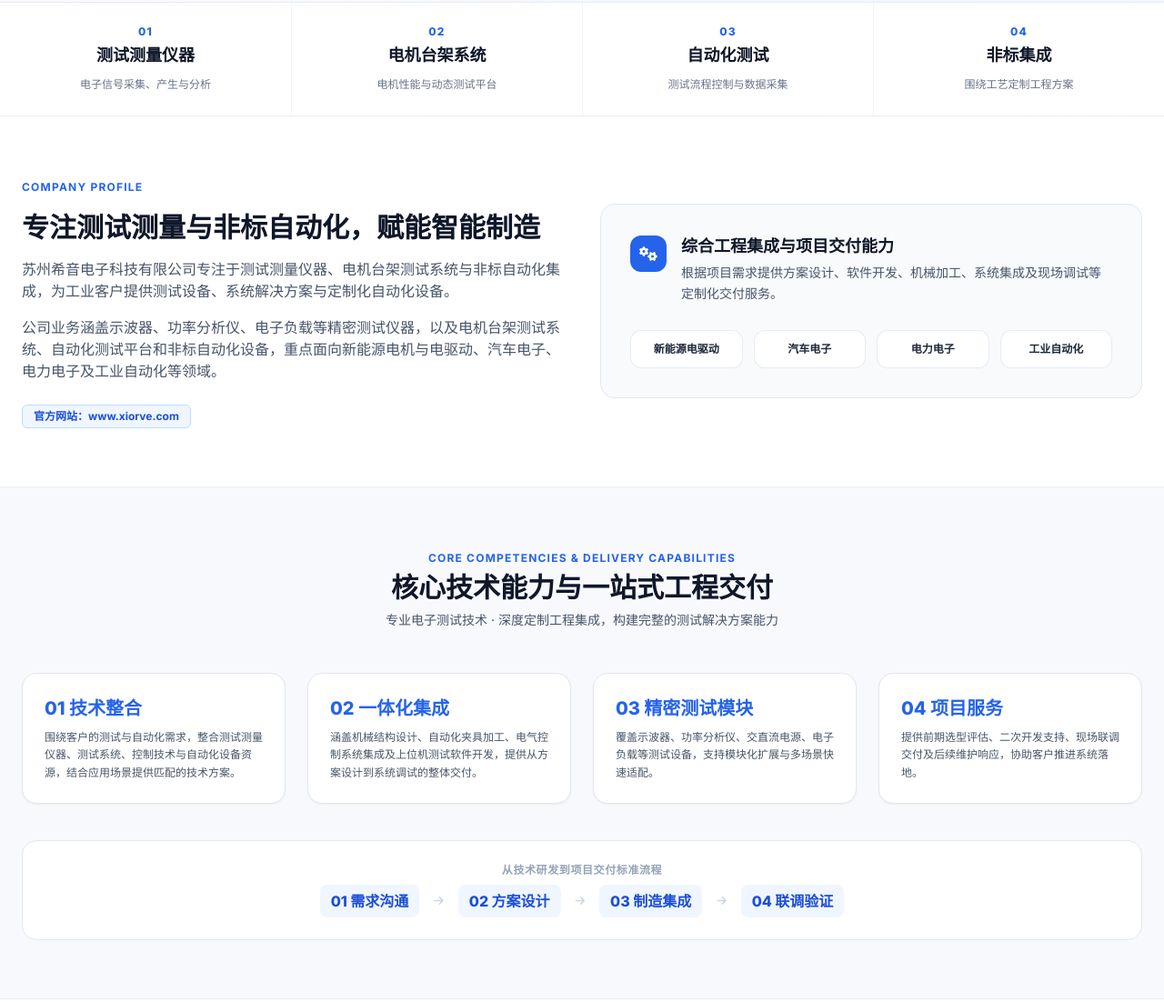
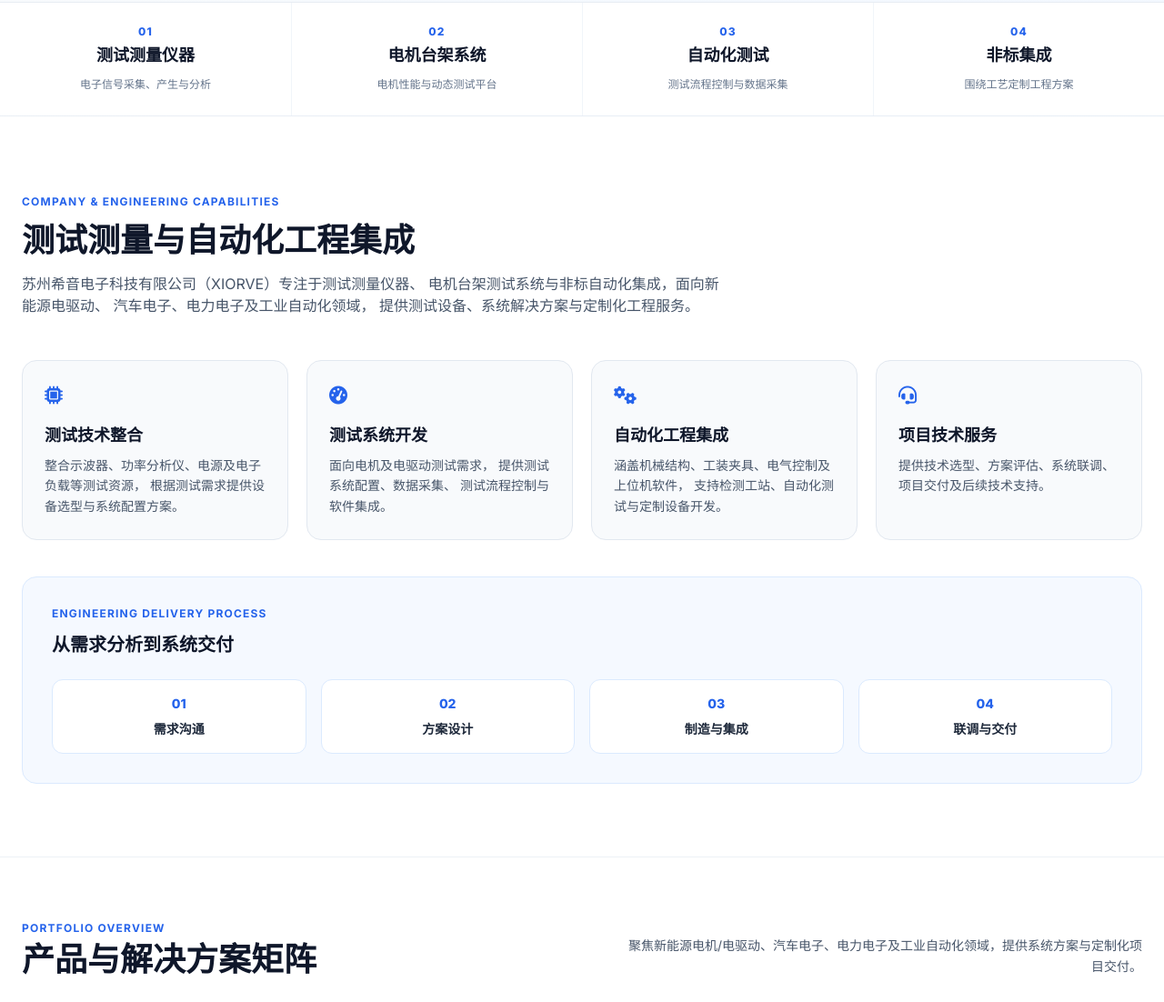
Before and after one commit to valenxiorve-boop/cn.xiorve.com, a plain HTML site: page index.html in a window 1280 px wide. Shown: the part 713-1815 px from the top of the page at 91% size. Drawn offline with nearby package versions, Linux system fonts and the light colour scheme.

Commit message:
Update index.html

```diff
--- a/index.html
+++ b/index.html
@@ -55,8 +55,7 @@
             <!-- 导航链接 -->
             <div class="hidden lg:flex items-center gap-x-5 text-sm font-semibold text-slate-600">
                 <a href="#home" onclick="navigateTo('home')" class="nav-link">首页</a>
-                <a href="#about" onclick="navigateTo('about')" class="nav-link">公司简介</a>
-                <a href="#competencies" onclick="navigateTo('competencies')" class="nav-link">核心能力</a>
+                <a href="#about" onclick="navigateTo('about')" class="nav-link">公司与能力</a>
                 <a href="#products" onclick="navigateTo('products')" class="nav-link">产品矩阵</a>
                 <a href="#motor-test" onclick="navigateTo('motor-test')" class="nav-link">电机台架系统</a>
                 <a href="#automation" onclick="navigateTo('automation')" class="nav-link">非标自动化</a>
@@ -80,8 +79,7 @@
         <div id="mobile-menu" class="hidden lg:hidden bg-white border-b border-slate-200 shadow-lg">
             <div class="px-6 py-4 flex flex-col gap-y-3 font-medium text-slate-700 text-sm">
                 <a href="#home" onclick="navigateTo('home')" class="py-1">首页</a>
-                <a href="#about" onclick="navigateTo('about')" class="py-1">公司简介</a>
-                <a href="#competencies" onclick="navigateTo('competencies')" class="py-1">核心能力</a>
+                <a href="#about" onclick="navigateTo('about')" class="py-1">公司与能力</a>
                 <a href="#products" onclick="navigateTo('products')" class="py-1">产品矩阵</a>
                 <a href="#motor-test" onclick="navigateTo('motor-test')" class="py-1">电机台架系统</a>
                 <a href="#automation" onclick="navigateTo('automation')" class="py-1">非标自动化</a>
@@ -164,111 +162,117 @@
         </div>
     </section>
 
-    <!-- 公司简介 -->
-    <section id="about" class="py-14 md:py-16 bg-white border-b border-slate-200/60">
+
+<!-- 公司与技术能力 -->
+<section id="about" class="py-16 md:py-20 bg-white border-b border-slate-200/60">
     <div class="max-w-7xl mx-auto px-6">
-            <div class="grid grid-cols-1 lg:grid-cols-12 gap-10 items-center">
-                <div class="lg:col-span-6 space-y-4">
-                    <span class="text-xs font-bold text-blue-600 uppercase tracking-widest">COMPANY PROFILE</span>
-                    <h2 class="text-3xl font-extrabold text-slate-900">
-                        专注测试测量与非标自动化，赋能智能制造
+
+        <!-- 标题 -->
+        <div class="max-w-3xl mb-12">
+            <span class="text-xs font-bold text-blue-600 uppercase tracking-widest">
+                COMPANY & ENGINEERING CAPABILITIES
+            </span>
+            <h2 class="text-3xl md:text-4xl font-extrabold text-slate-900 mt-3">
+                测试测量与自动化工程集成
             </h2>
-                    <p class="text-slate-600 text-sm md:text-base leading-relaxed">
-                        苏州希音电子科技有限公司专注于测试测量仪器、电机台架测试系统与非标自动化集成，为工业客户提供测试设备、系统解决方案与定制化自动化设备。
-                    </p>
-                    <p class="text-slate-600 text-sm md:text-base leading-relaxed">
-                        公司业务涵盖示波器、功率分析仪、电子负载等精密测试仪器，以及电机台架测试系统、自动化测试平台和非标自动化设备，重点面向新能源电机与电驱动、汽车电子、电力电子及工业自动化等领域。
-                    </p>
-                    <div class="pt-2">
-                        <span class="inline-block bg-blue-50 text-blue-700 px-3 py-1 rounded-md text-xs font-bold border border-blue-200">
-                            官方网站：www.xiorve.com
-                        </span>
-                    </div>
-                </div>
-                <div class="lg:col-span-6">
-                    <div class="bg-slate-50 rounded-2xl p-6 md:p-8 border border-slate-200 space-y-5">
-                        <div class="flex items-start gap-4">
-                            <div class="w-10 h-10 rounded-xl bg-blue-600 text-white flex items-center justify-center shrink-0 mt-0.5">
-                                <i class="fas fa-cogs"></i>
-                            </div>
-                            <div>
-                                <h3 class="text-lg font-bold text-slate-900">综合工程集成与项目交付能力</h3>
-                                <p class="text-sm text-slate-600 mt-1 leading-relaxed">
-                                    根据项目需求提供方案设计、软件开发、机械加工、系统集成及现场调试等定制化交付服务。
+            <p class="text-slate-600 text-sm md:text-base leading-relaxed mt-4">
+                苏州希音电子科技有限公司（XIORVE）专注于测试测量仪器、
+                电机台架测试系统与非标自动化集成，面向新能源电驱动、
+                汽车电子、电力电子及工业自动化领域，
+        提供测试设备、系统解决方案与定制化工程服务。
             </p>
         </div>
+
+        <!-- 四大核心能力 -->
+        <div class="grid grid-cols-1 md:grid-cols-2 lg:grid-cols-4 gap-5">
+
+            <div class="bg-slate-50 p-6 rounded-2xl border border-slate-200">
+                <div class="text-blue-600 text-xl mb-4">
+                    <i class="fas fa-microchip"></i>
                 </div>
-                        <div class="grid grid-cols-2 sm:grid-cols-4 gap-3 pt-2">
-                            <div class="bg-white p-3 rounded-xl border border-slate-200/80 text-center">
-                                <div class="text-xs font-bold text-slate-800">新能源电驱动</div>
+                <h3 class="text-lg font-bold text-slate-900 mb-2">
+                    测试技术整合
+                </h3>
+                <p class="text-sm text-slate-600 leading-relaxed">
+                    整合示波器、功率分析仪、电源及电子负载等测试资源，
+                    根据测试需求提供设备选型与系统配置方案。
+                </p>
             </div>
-                            <div class="bg-white p-3 rounded-xl border border-slate-200/80 text-center">
-                                <div class="text-xs font-bold text-slate-800">汽车电子</div>
+
+            <div class="bg-slate-50 p-6 rounded-2xl border border-slate-200">
+                <div class="text-blue-600 text-xl mb-4">
+                    <i class="fas fa-gauge-high"></i>
                 </div>
-                            <div class="bg-white p-3 rounded-xl border border-slate-200/80 text-center">
-                                <div class="text-xs font-bold text-slate-800">电力电子</div>
+                <h3 class="text-lg font-bold text-slate-900 mb-2">
+                    测试系统开发
+                </h3>
+                <p class="text-sm text-slate-600 leading-relaxed">
+                    面向电机及电驱动测试需求，
+                    提供测试系统配置、数据采集、
+                    测试流程控制与软件集成。
+                </p>
             </div>
-                            <div class="bg-white p-3 rounded-xl border border-slate-200/80 text-center">
-                                <div class="text-xs font-bold text-slate-800">工业自动化</div>
+
+            <div class="bg-slate-50 p-6 rounded-2xl border border-slate-200">
+                <div class="text-blue-600 text-xl mb-4">
+                    <i class="fas fa-gears"></i>
+                </div>
+                <h3 class="text-lg font-bold text-slate-900 mb-2">
+                    自动化工程集成
+                </h3>
+                <p class="text-sm text-slate-600 leading-relaxed">
+                    涵盖机械结构、工装夹具、电气控制及上位机软件，
+                    支持检测工站、自动化测试与定制设备开发。
+                </p>
+            </div>
+
+            <div class="bg-slate-50 p-6 rounded-2xl border border-slate-200">
+                <div class="text-blue-600 text-xl mb-4">
+                    <i class="fas fa-headset"></i>
+                </div>
+                <h3 class="text-lg font-bold text-slate-900 mb-2">
+                    项目技术服务
+                </h3>
+                <p class="text-sm text-slate-600 leading-relaxed">
+                    提供技术选型、方案评估、系统联调、
+                    项目交付及后续技术支持。
+                </p>
+            </div>
+
+        </div>
+
+        <!-- 项目交付流程 -->
+        <div class="mt-10 bg-blue-50/60 border border-blue-100 rounded-2xl p-6 md:p-8">
+            <div class="text-xs font-bold text-blue-600 uppercase tracking-widest mb-3">
+                ENGINEERING DELIVERY PROCESS
+            </div>
+            <h3 class="text-xl font-bold text-slate-900 mb-6">
+                从需求分析到系统交付
+            </h3>
+
+            <div class="grid grid-cols-2 md:grid-cols-4 gap-4">
+                <div class="bg-white rounded-xl p-4 text-center border border-blue-100">
+                    <div class="text-blue-600 font-extrabold text-sm mb-2">01</div>
+                    <div class="font-bold text-slate-800 text-sm">需求沟通</div>
+                </div>
+                <div class="bg-white rounded-xl p-4 text-center border border-blue-100">
+                    <div class="text-blue-600 font-extrabold text-sm mb-2">02</div>
+                    <div class="font-bold text-slate-800 text-sm">方案设计</div>
+                </div>
+                <div class="bg-white rounded-xl p-4 text-center border border-blue-100">
+                    <div class="text-blue-600 font-extrabold text-sm mb-2">03</div>
+                    <div class="font-bold text-slate-800 text-sm">制造与集成</div>
+                </div>
+                <div class="bg-white rounded-xl p-4 text-center border border-blue-100">
+                    <div class="text-blue-600 font-extrabold text-sm mb-2">04</div>
+                    <div class="font-bold text-slate-800 text-sm">联调与交付</div>
                 </div>
             </div>
         </div>
-                </div>
-            </div>
+
     </div>
 </section>
 
-    <!-- 核心技术能力与一站式工程交付 -->
-    <section id="competencies" class="py-14 md:py-16 bg-slate-50/70 border-b border-slate-200/60">
-        <div class="max-w-7xl mx-auto px-6">
-            <div class="text-center max-w-2xl mx-auto mb-12">
-                <span class="text-xs font-bold text-blue-600 uppercase tracking-widest">CORE COMPETENCIES & DELIVERY CAPABILITIES</span>
-                <h2 class="text-3xl font-extrabold text-slate-900 mt-1">核心技术能力与一站式工程交付</h2>
-                <p class="text-sm text-slate-600 mt-2">专业电子测试技术 · 深度定制工程集成，构建完整的测试解决方案能力</p>
-            </div>
-
-            <div class="grid grid-cols-1 md:grid-cols-2 lg:grid-cols-4 gap-6 mb-10">
-                <div class="bg-white p-6 rounded-2xl border border-slate-200 shadow-sm">
-                    <div class="text-xl font-extrabold text-blue-600 mb-2">01 技术整合</div>
-                    <p class="text-xs text-slate-600 leading-relaxed">
-                        围绕客户的测试与自动化需求，整合测试测量仪器、测试系统、控制技术与自动化设备资源，结合应用场景提供匹配的技术方案。
-                    </p>
-                </div>
-                <div class="bg-white p-6 rounded-2xl border border-slate-200 shadow-sm">
-                    <div class="text-xl font-extrabold text-blue-600 mb-2">02 一体化集成</div>
-                    <p class="text-xs text-slate-600 leading-relaxed">
-                        涵盖机械结构设计、自动化夹具加工、电气控制系统集成及上位机测试软件开发，提供从方案设计到系统调试的整体交付。
-                    </p>
-                </div>
-                <div class="bg-white p-6 rounded-2xl border border-slate-200 shadow-sm">
-                    <div class="text-xl font-extrabold text-blue-600 mb-2">03 精密测试模块</div>
-                    <p class="text-xs text-slate-600 leading-relaxed">
-                        覆盖示波器、功率分析仪、交直流电源、电子负载等测试设备，支持模块化扩展与多场景快速适配。
-                    </p>
-                </div>
-                <div class="bg-white p-6 rounded-2xl border border-slate-200 shadow-sm">
-                    <div class="text-xl font-extrabold text-blue-600 mb-2">04 项目服务</div>
-                    <p class="text-xs text-slate-600 leading-relaxed">
-                        提供前期选型评估、二次开发支持、现场联调交付及后续维护响应，协助客户推进系统落地。
-                    </p>
-                </div>
-            </div>
-
-            <!-- 项目交付标准流程条 -->
-            <div class="bg-white rounded-2xl p-6 border border-slate-200 text-center">
-                <div class="text-xs font-bold text-slate-400 uppercase tracking-wider mb-2">从技术研发到项目交付标准流程</div>
-                <div class="text-sm md:text-base font-extrabold text-slate-900 flex flex-wrap items-center justify-center gap-2 md:gap-4">
-                    <span class="px-3 py-1.5 bg-blue-50 text-blue-700 rounded-lg">01 需求沟通</span>
-                    <i class="fas fa-arrow-right text-slate-300 text-xs"></i>
-                    <span class="px-3 py-1.5 bg-blue-50 text-blue-700 rounded-lg">02 方案设计</span>
-                    <i class="fas fa-arrow-right text-slate-300 text-xs"></i>
-                    <span class="px-3 py-1.5 bg-blue-50 text-blue-700 rounded-lg">03 制造集成</span>
-                    <i class="fas fa-arrow-right text-slate-300 text-xs"></i>
-                    <span class="px-3 py-1.5 bg-blue-50 text-blue-700 rounded-lg">04 联调验证</span>
-                </div>
-            </div>
-        </div>
-    </section>
 
     <!-- 产品与解决方案矩阵 -->
     <section id="products" class="py-14 md:py-16 bg-white border-b border-slate-200/60">
```
Lines whose indentation alone changed are shown as unchanged.
